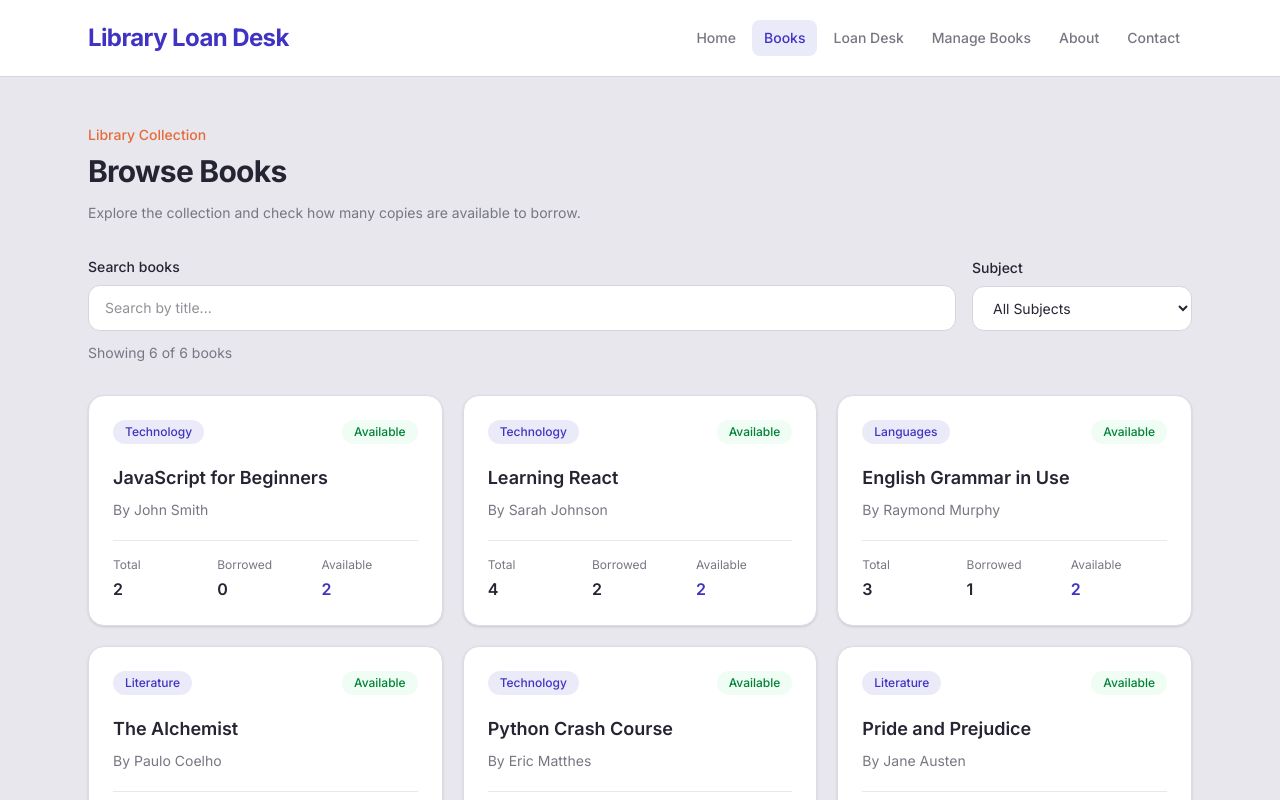
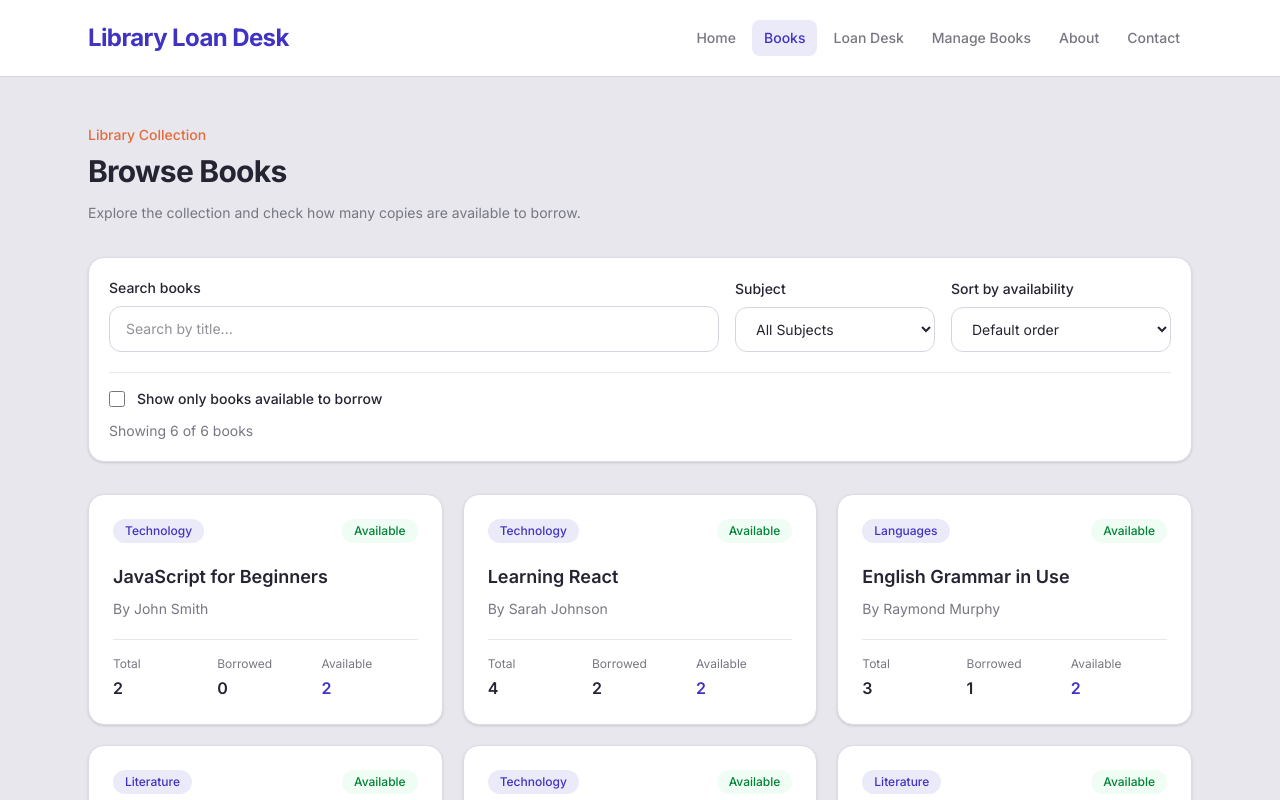
Before and after one commit to aminrasooli2007-svg/library-loan-desk, a React (Vite) app: page /books in a window 1280 px wide. Shown: the top 800 px of the page. Built offline with nearby package versions, Linux system fonts and the light colour scheme.

Commit message:
Add availability filter to books page

```diff
--- a/src/pages/Books.jsx
+++ b/src/pages/Books.jsx
@@ -6,14 +6,35 @@ import BookCard from "../components/BookCard";
 function Books() {
   const [search, setSearch] = useState("");
   const [selectedSubject, setSelectedSubject] = useState("All");
+  const [sortOrder, setSortOrder] = useState("default");
+  const [showBorrowableOnly, setShowBorrowableOnly] = useState(false);
+  console.log("Filter is on:", showBorrowableOnly);
 
   const filteredBooks = initialBooks.filter((book) => {
     const query = search.toLowerCase();
+    const titleMatches = book.title.toLowerCase().includes(query);
+    const subjectMatches =
+      selectedSubject === "All" || book.subject === selectedSubject;
+    const availableCopies = book.totalCopies - book.borrowedCopies;
+    const availabilityMatches =
+      !showBorrowableOnly || availableCopies > 0;
 
-        return (
-            book.title.toLowerCase().includes(query) &&
-            (selectedSubject === "All" || book.subject === selectedSubject)
-        );
+    return titleMatches && subjectMatches && availabilityMatches;
+  });
+
+  const sortedBooks = [...filteredBooks].sort((a, b) => {
+    const availableA = a.totalCopies - a.borrowedCopies;
+    const availableB = b.totalCopies - b.borrowedCopies;
+
+    if (sortOrder === "most") {
+      return availableB - availableA;
+    }
+
+    if (sortOrder === "fewest") {
+      return availableA - availableB;
+    }
+
+    return 0;
   });
 
   return (
@@ -33,9 +54,8 @@ function Books() {
         </p>
       </section>
 
-
-            <div className="mb-8">
-                <div className="grid grid-cols-1 gap-4 sm:grid-cols-[1fr_220px] sm:items-end">
+      <section className="mb-8 rounded-2xl border border-[#DCDCE6] bg-white p-5 shadow-sm">
+        <div className="grid grid-cols-1 gap-4 sm:grid-cols-2 lg:grid-cols-[minmax(0,1fr)_200px_220px] lg:items-end">
           <div>
             <label
               htmlFor="book-search"
@@ -74,17 +94,48 @@ function Books() {
               <option value="Languages">Languages</option>
             </select>
           </div>
+
+          <div>
+            <label
+              htmlFor="sort-books"
+              className="mb-2 block text-sm font-medium text-[#252432]"
+            >
+              Sort by availability
+            </label>
+
+            <select
+              id="sort-books"
+              value={sortOrder}
+              onChange={(event) => setSortOrder(event.target.value)}
+              className="w-full rounded-xl border border-[#D5D5E0] bg-white px-4 py-3 text-sm text-[#252432] outline-none transition focus:border-[#4033C3] focus:ring-2 focus:ring-[#4033C3]/10"
+            >
+              <option value="default">Default order</option>
+              <option value="most">Most available</option>
+              <option value="fewest">Fewest available</option>
+            </select>
+          </div>
         </div>
 
+        <label className="mt-5 flex cursor-pointer items-center gap-3 border-t border-[#E7E7ED] pt-4 text-sm font-medium text-[#252432]">
+          <input
+            type="checkbox"
+            checked={showBorrowableOnly}
+            onChange={(event) =>
+              setShowBorrowableOnly(event.target.checked)
+            }
+            className="h-4 w-4 accent-[#4033C3]"
+          />
+          Show only books available to borrow
+        </label>
+
         <p className="mt-3 text-sm text-[#777783]">
-                    Showing {filteredBooks.length} of {initialBooks.length} books
+          Showing {sortedBooks.length} of {initialBooks.length} books
         </p>
-            </div>
+      </section>
 
-
-            {filteredBooks.length > 0 ? (
+      {sortedBooks.length > 0 ? (
         <section className="grid grid-cols-1 gap-5 sm:grid-cols-2 lg:grid-cols-3">
-                    {filteredBooks.map((book) => (
+          {sortedBooks.map((book) => (
             <BookCard key={book.id} book={book} />
           ))}
         </section>
@@ -93,8 +144,9 @@ function Books() {
           <h2 className="text-lg font-semibold text-[#252432]">
             No books found
           </h2>
+
           <p className="mt-2 text-sm text-[#777783]">
-                        Try another title or author name.
+            Try another title or subject, or turn off the availability filter.
           </p>
         </div>
       )}
```
Lines whose indentation alone changed are shown as unchanged.
